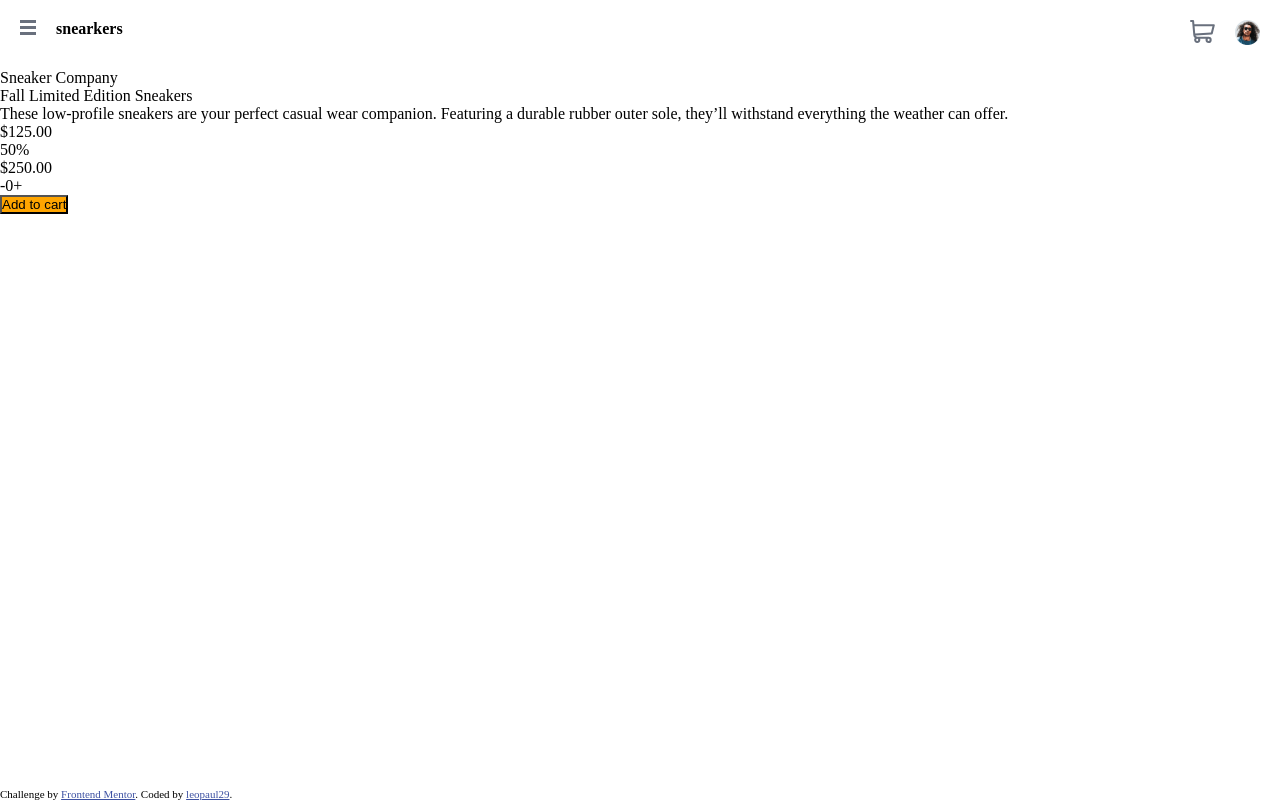
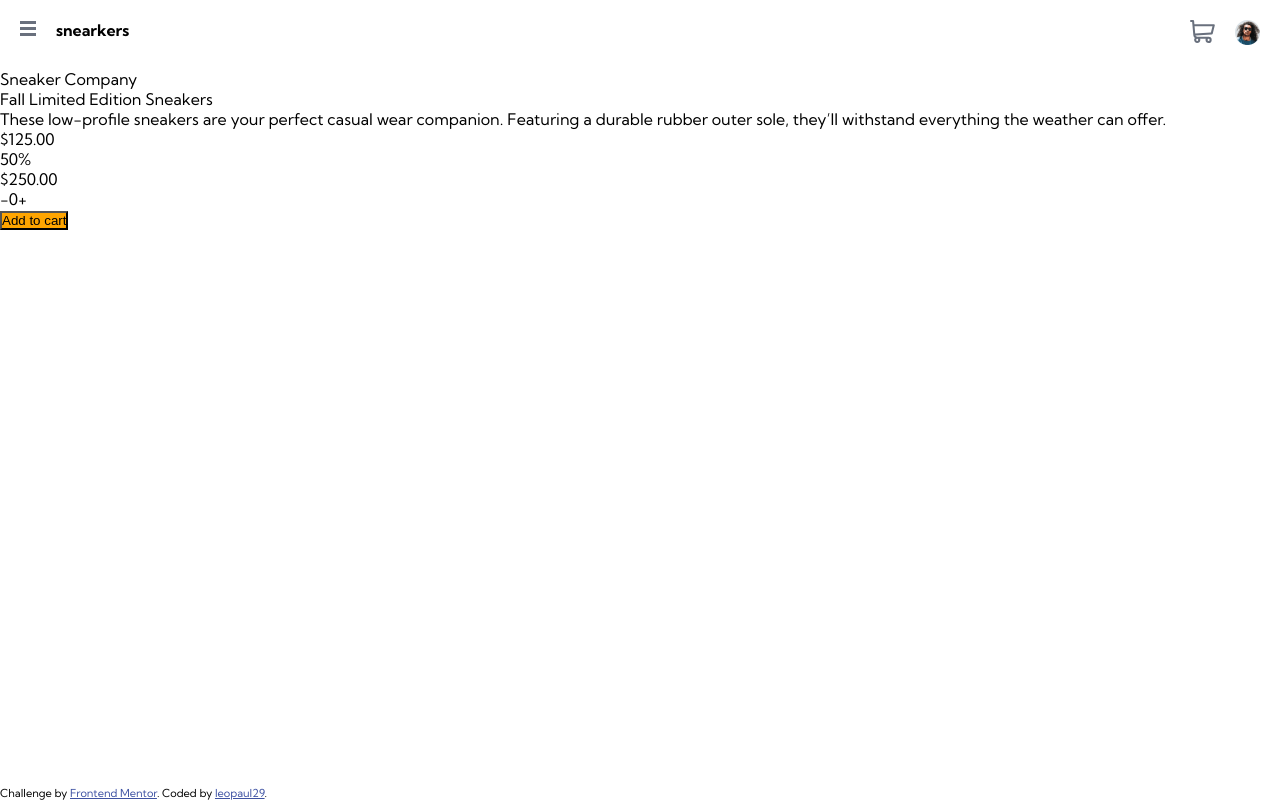
Before and after one commit to leopaul29/frontendmentor-ecommerce-product-page-main, an Angular app in the folder frontendmentor-ecommerce-product-page-main/: page / in a window 1280 px wide. Built offline with nearby package versions, Linux system fonts and the light colour scheme.

Commit message:
style: add color variables and font

```diff
--- a/frontendmentor-ecommerce-product-page-main/src/styles.scss
+++ b/frontendmentor-ecommerce-product-page-main/src/styles.scss
@@ -7,7 +7,33 @@
   box-shadow: none;
 }
 
+/* fonts */
+@import url("https://fonts.googleapis.com/css2?family=Kumbh+Sans:wght@400;700&display=swap");
+body {
+  font-family: "Kumbh Sans", sans-serif;
+  font-size: 16px;
+  font-weight: 400;
+}
+
+/* variables */
+:root {
+  /* widths */
+  --width-mobile: 375px;
+  --width-desktop: 1440px;
+  /* colors */
+  --color-primary-orange: hsl(26, 100%, 55%);
+  --color-primary-pale-orange: hsl(25, 100%, 94%);
+  --color-secondary-very-dark-blue: hsl(220, 13%, 13%);
+  --color-secondary-dark-grayish-blue: hsl(219, 9%, 45%);
+  --color-secondary-grayish-blue: hsl(220, 14%, 75%);
+  --color-secondary-light-grayish-blue: hsl(223, 64%, 98%);
+  --color-secondary-white: hsl(0, 0%, 100%);
+  /*( BLACK with 75% opacity for lightbox background)*/
+  --color-secondary-black: hsl(0, 0%, 0%);
+}
+
 /* components */
 .btn {
+  cursor: pointer;
   background-color: orange;
 }
```
